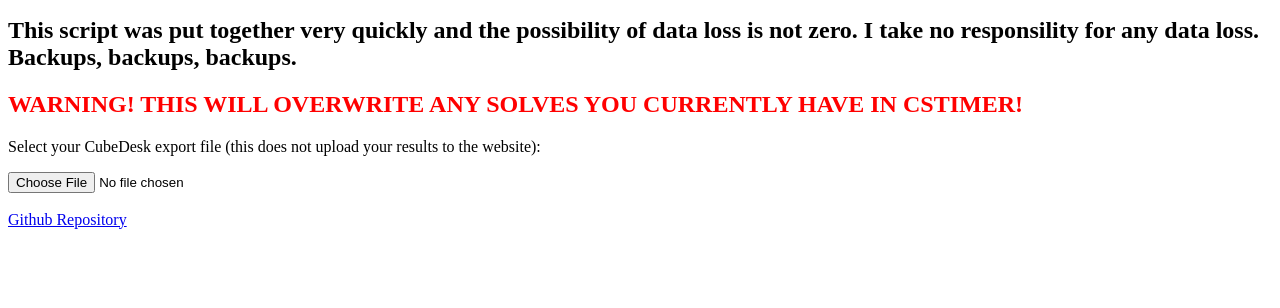
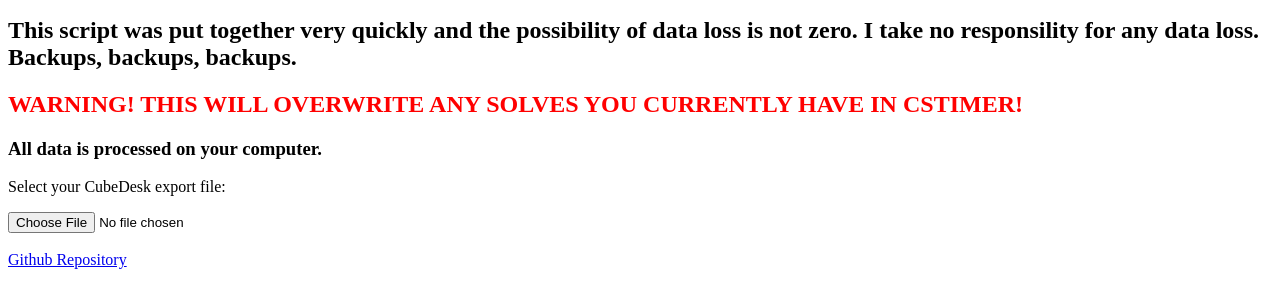
Before and after one commit to e30a0f/cubedesk-to-cstimer, a plain HTML site: page docs/index.html in a window 1280 px wide. Shown: the part 110-418 px from the top of the page. Drawn offline with Linux system fonts and the light colour scheme.

Commit message:
Improve data privacy descriptor

```diff
--- a/docs/index.html
+++ b/docs/index.html
@@ -8,8 +8,9 @@
     <h2>This script was put together very quickly and the possibility of data loss is not zero. I take no responsility
         for any data loss. Backups, backups, backups.</h2>
     <h2 style="color: red;">WARNING! THIS WILL OVERWRITE ANY SOLVES YOU CURRENTLY HAVE IN CSTIMER!</h2>
+    <h3>All data is processed on your computer.</h3>
 
-    <p>Select your CubeDesk export file (this does not upload your results to the website):</p>
+    <p>Select your CubeDesk export file:</p>
     <!-- https://stackoverflow.com/a/37430241 -->
     <form action="">
         <input type="file" name="cubeDeskFile" accept="txt" id="cubeDeskFile">
```
